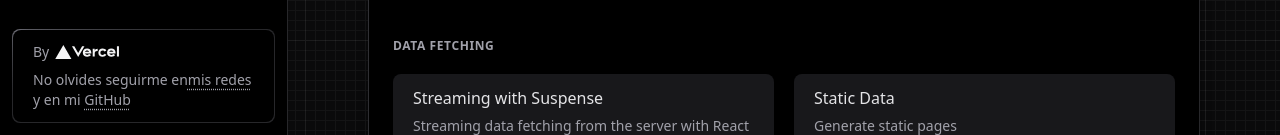
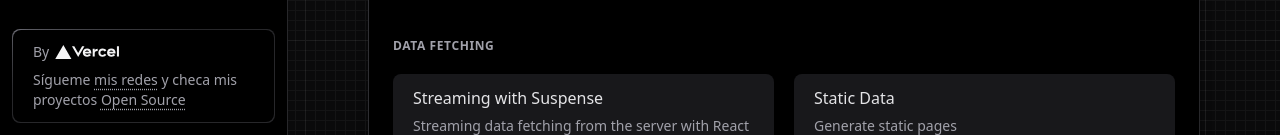
Before and after one commit to drowkid-1/drowkid-code-blog, a Next.js app: page / in a window 1280 px wide. Shown: the part 665-800 px from the top of the page. Built offline with nearby package versions, Linux system fonts and the light colour scheme.

Commit message:
Update byline.tsx

```diff
--- a/ui/byline.tsx
+++ b/ui/byline.tsx
@@ -16,7 +16,7 @@ export default function Byline({ className }: { className: string }) {
         </div>
 
         <div className="text-sm text-gray-400">
-        {' No olvides seguirme en'}
+        {'Sígueme  '}
           <a
             className="underline decoration-dotted underline-offset-4 transition-colors hover:text-gray-300"
             href="https://links-lalo.my.to/"
@@ -25,14 +25,14 @@ export default function Byline({ className }: { className: string }) {
           >
            mis redes
           </a>
-          {' y en mi '}
+          {' y checa mis proyectos  '}
           <a
             className="underline decoration-dotted underline-offset-4 transition-colors hover:text-gray-300"
             href="https://github.com/drowkid-1/"
             target="_blank"
             rel="noreferrer"
           >
-            GitHub
+            Open Source
           </a>
         </div>
       </div>
```
